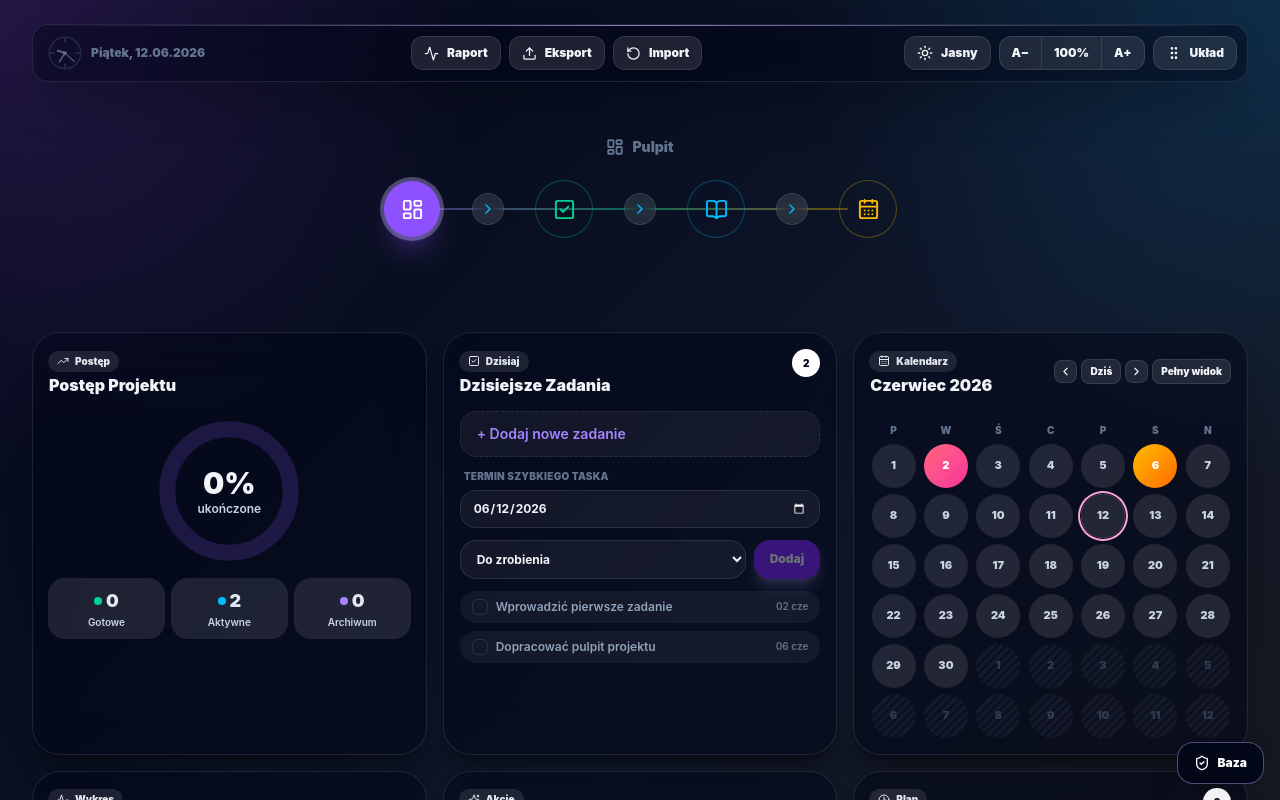
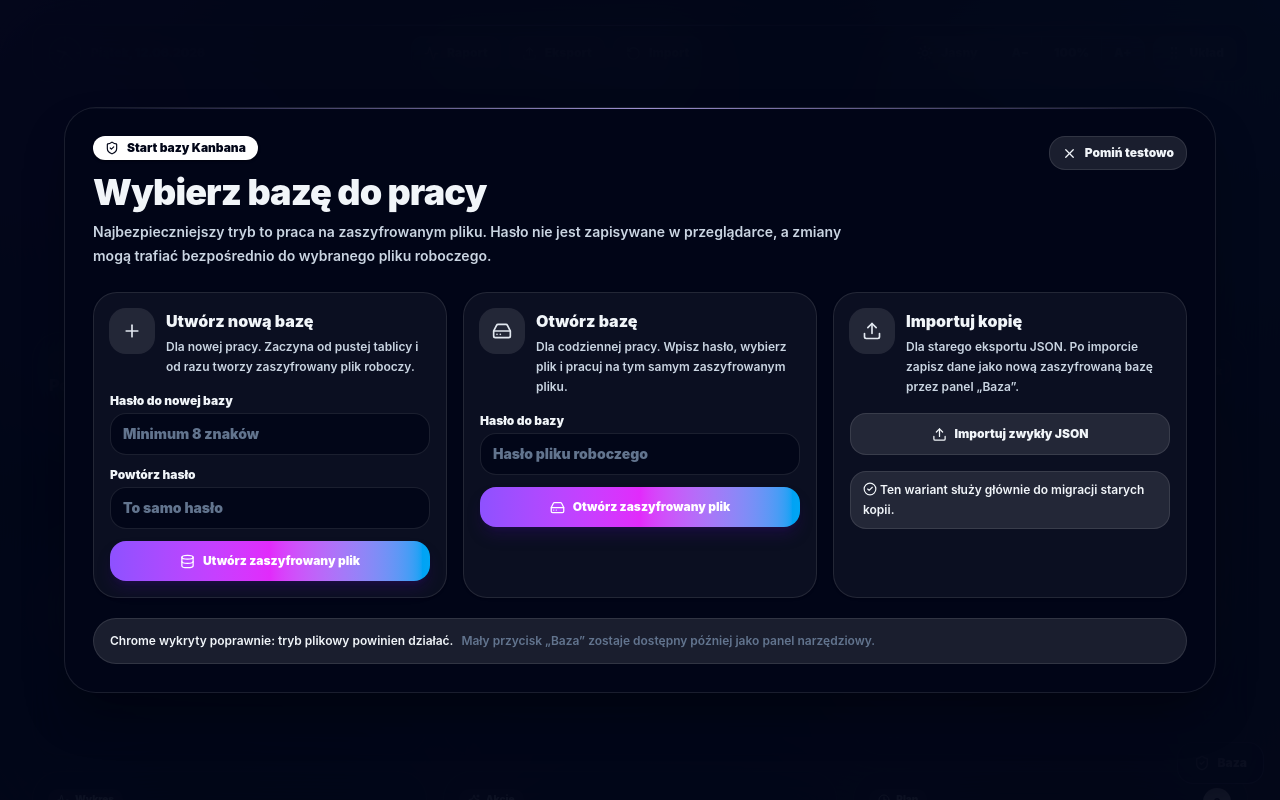
Before and after one commit to KurkaGetrurka/Project_kanban_local, a React (Vite) app: page / in a window 1280 px wide. Shown: the top 800 px of the page. Built offline with nearby package versions, Linux system fonts and the light colour scheme.

Commit message:
Show startup database gate on app launch

```diff
--- a/src/main.jsx
+++ b/src/main.jsx
@@ -2,6 +2,7 @@ import React from 'react'
 import ReactDOM from 'react-dom/client'
 import AestheticKanbanBoard from './App.jsx'
 import { SecurityDatabaseLauncher } from './kanban/components/security-database-launcher.jsx'
+import { StartupDatabaseGate } from './kanban/components/startup-database-gate.jsx'
 import { LEGACY_KEYS, STORAGE_KEY } from './kanban/shared.jsx'
 import { installBrowserPersistenceGuard } from './kanban/security/browserStoragePolicy.js'
 import './index.css'
@@ -12,5 +13,6 @@ ReactDOM.createRoot(document.getElementById('root')).render(
   <React.StrictMode>
     <AestheticKanbanBoard />
     <SecurityDatabaseLauncher />
+    <StartupDatabaseGate />
   </React.StrictMode>,
 )
```
